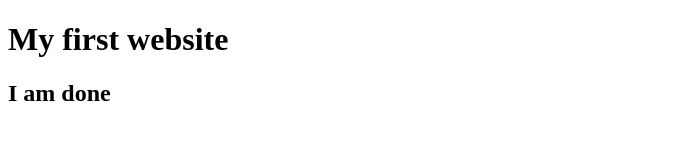
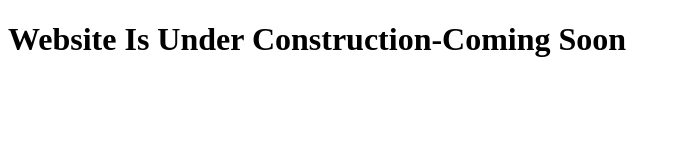
Before and after one commit to saifulneel/personal-project, a plain HTML site: page index.html in a window 1280 px wide. Shown: the whole page, without its empty margins (0-681 px from the left). Drawn offline with Linux system fonts and the light colour scheme.

Commit message:
website coming soon

```diff
--- a/index.html
+++ b/index.html
@@ -6,7 +6,7 @@
     <title>Document</title>
 </head>
 <body>
-    <h1>My first website</h1>
-    <h2>I am done</h2>
+    <h1>Website Is Under Construction-Coming Soon</h1>
+
 </body>
 </html>
```
